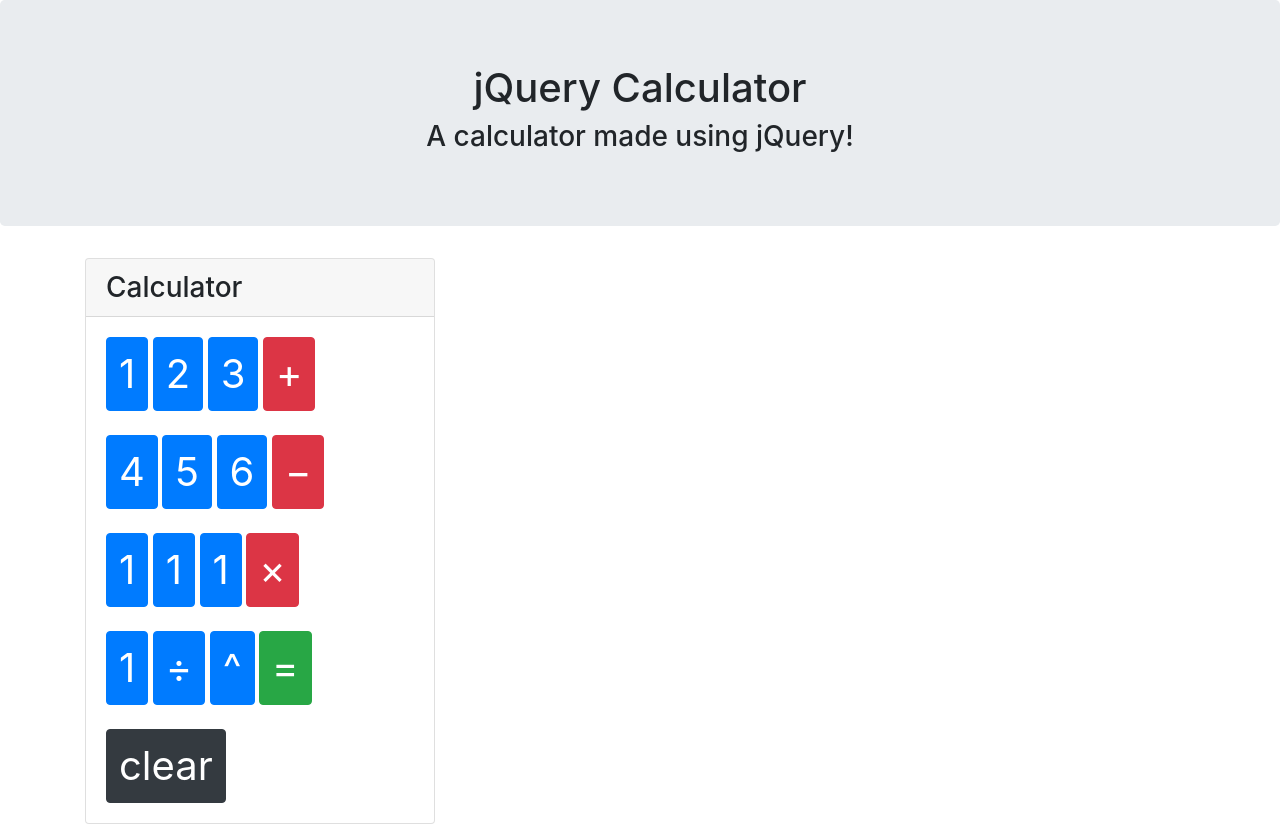
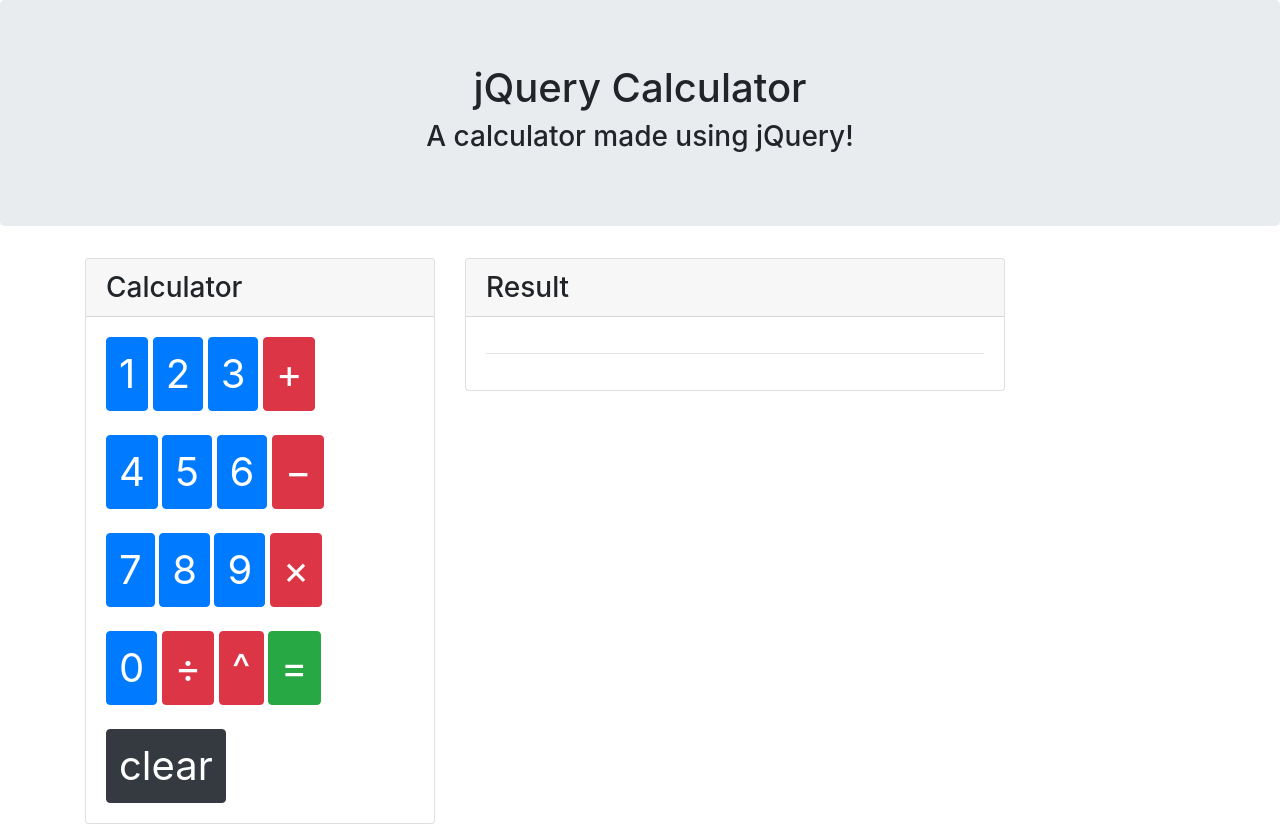
Before and after one commit to MacParthum/jQuery_Calculator, a plain HTML site: page index.html in a window 1280 px wide. Drawn offline with nearby package versions, Linux system fonts and the light colour scheme.

Commit message:
all the button added and color coded, added results card

```diff
--- a/index.html
+++ b/index.html
@@ -38,32 +38,40 @@
                         <button id="button-4" class="btn btn-primary number" value="4"><span>4</span></button>
                         <button id="button-5" class="btn btn-primary number" value="5"><span>5</span></button>
                         <button id="button-6" class="btn btn-primary number" value="6"><span>6</span></button>
-                        <button id="button-minus" class="btn btn-danger operator"
-                            value="minus"><span>&minus;</span></button>
+                        <button id="button-minus" class="btn btn-danger operator" value="minus"><span>&minus;</span></button>
                         <br></br>
-                        <button id="button-7" class="btn btn-primary number" value="7"><span>1</span></button>
-                        <button id="button-8" class="btn btn-primary number" value="8"><span>1</span></button>
-                        <button id="button-9" class="btn btn-primary number" value="9"><span>1</span></button>
-                        <button id="button-multiply" class="btn btn-danger operator"
-                            value="times"><span>&times;</span></button>
+                        <button id="button-7" class="btn btn-primary number" value="7"><span>7</span></button>
+                        <button id="button-8" class="btn btn-primary number" value="8"><span>8</span></button>
+                        <button id="button-9" class="btn btn-primary number" value="9"><span>9</span></button>
+                        <button id="button-multiply" class="btn btn-danger operator" value="times"><span>&times;</span></button>
                         <br></br>
-                        <button id="button-0" class="btn btn-primary number" value="1"><span>1</span></button>
-                        <button id="button-divide" class="btn btn-primary operator"
-                            value="divide"><span>&divide;</span></button>
-                        <button id="button-power" class="btn btn-primary operator" value="power"><span>^</span></button>
+                        <button id="button-0" class="btn btn-primary number" value="0"><span>0</span></button>
+                        <button id="button-divide" class="btn btn-danger operator"value="divide"><span>&divide;</span></button>
+                        <button id="button-power" class="btn btn-danger operator" value="power"><span>^</span></button>
                         <button id="button-equal" class="btn btn-success equal" value="equals"><span>=</span></button>
                         <br></br>
                         <button id="button-clear" class="btn btn-dark clear" value="clear"><span>clear</span></button>
+                    </div>
+                </div>
+            </div>
 
-
-
-
-
-
-
+            <div class="col-lg-6">
+                <div class="card">
+                    <h3 class="card-header">Result</h3>
+                    <div class="card-body">
+                        <h1 id="first-number"></h1>
+                        <h1 id="operator"></h1>
+                        <h1 id="second-number"></h1>
+                        <hr>
+                        <h1 id="result"></h1>
                     </div>
                 </div>
             </div>
         </div>
     </div>
+
+    <script>
+
+    </script>
 </body>
+</html>
```
